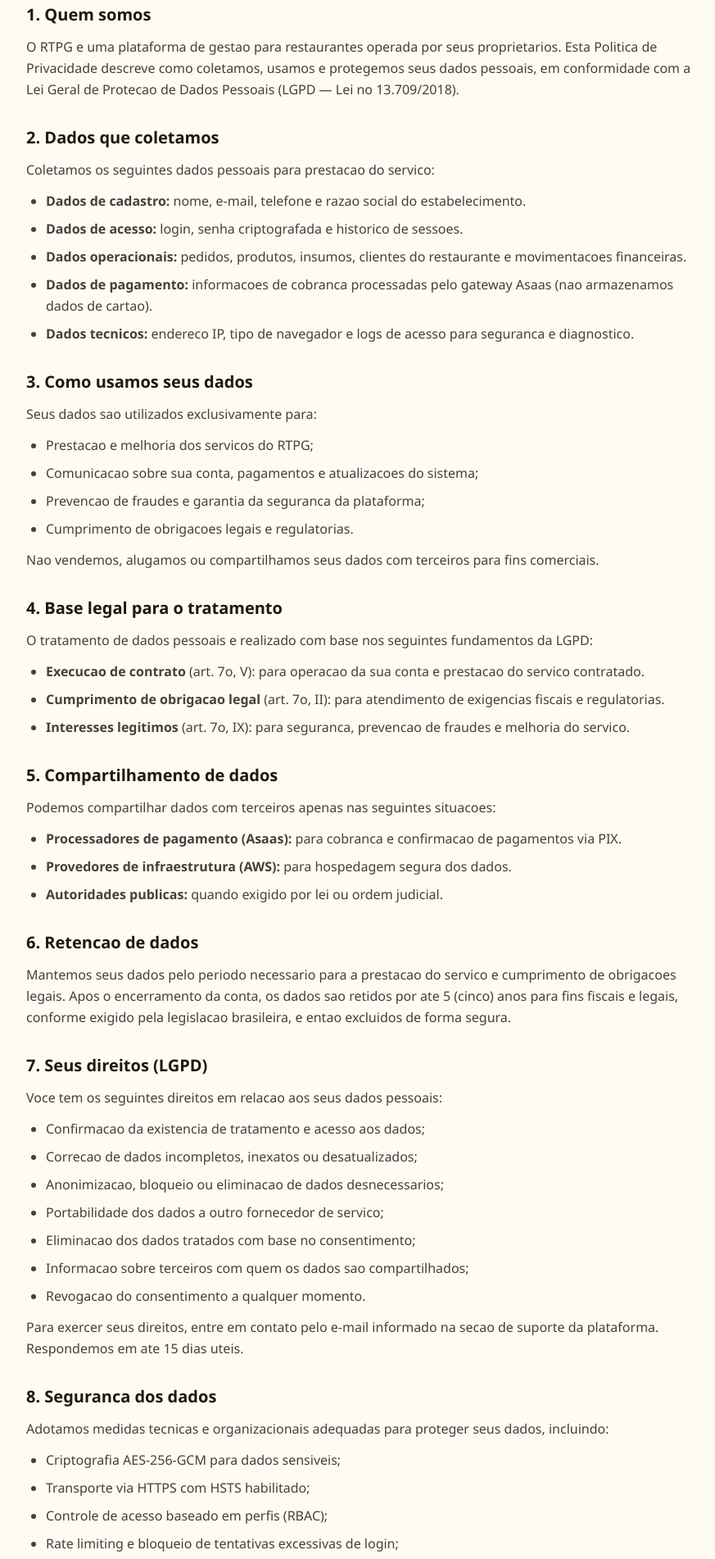
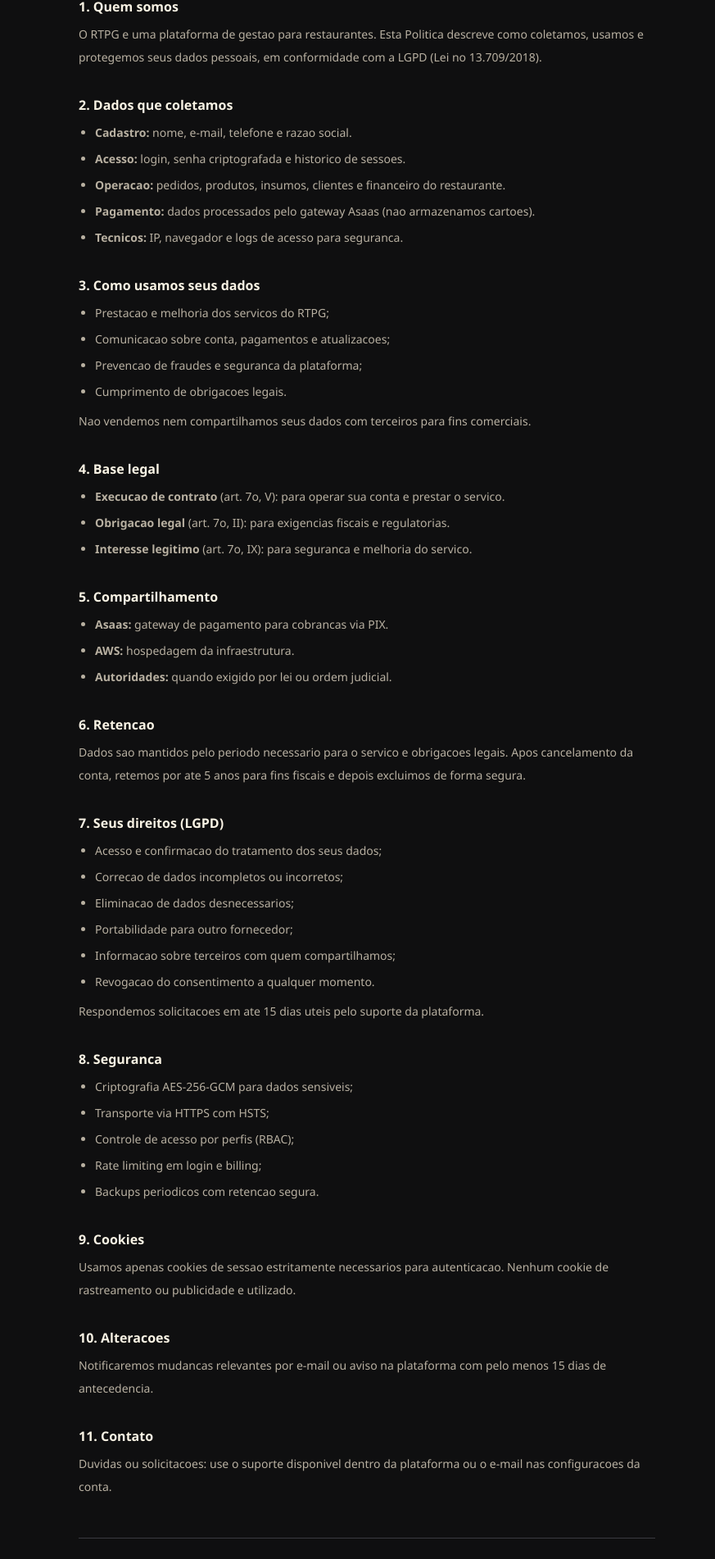
Before and after one commit to ruamnilton-cyber/RTPG, a React (Vite) app: page /privacidade in a window 1280 px wide. Shown: the part 205-2107 px from the top of the page at 82% size, without its empty margins (192-1065 px from the left). Built offline with nearby package versions, Linux system fonts and the light colour scheme.

Commit message:
style: simplify privacy and terms pages to clean neutral design

```diff
--- a/client/src/pages/privacy-policy.tsx
+++ b/client/src/pages/privacy-policy.tsx
@@ -2,146 +2,128 @@ import { Link } from "react-router-dom";
 
 export function PrivacyPolicyPage() {
   return (
-    <div className="min-h-screen bg-[#fffaf2]">
-      <header className="border-b border-[#e3d4bf] bg-white px-5 py-4">
-        <div className="mx-auto flex max-w-4xl items-center justify-between">
-          <Link to="/login" className="flex items-center gap-2">
-            <span className="text-sm font-black uppercase tracking-[0.24em] text-[#8f5f31]">RTPG</span>
-          </Link>
-          <Link to="/login" className="text-sm font-bold text-[#8f5f31] hover:underline">Voltar ao inicio</Link>
+    <div className="min-h-screen" style={{ background: "var(--color-background)" }}>
+      <header className="border-b px-5 py-4" style={{ borderColor: "var(--color-border)", background: "var(--color-surface)" }}>
+        <div className="mx-auto flex max-w-3xl items-center justify-between">
+          <span className="text-sm font-bold" style={{ color: "var(--color-foreground)" }}>RTPG</span>
+          <Link to="/login" className="text-sm text-muted hover:underline">Voltar</Link>
         </div>
       </header>
 
-      <main className="mx-auto max-w-4xl px-5 py-12 lg:px-8">
-        <h1 className="text-4xl font-black tracking-tight text-[#21170f]">Politica de Privacidade</h1>
-        <p className="mt-2 text-sm text-stone-500">Ultima atualizacao: abril de 2026</p>
+      <main className="mx-auto max-w-3xl px-5 py-12 lg:px-8">
+        <h1 className="text-3xl font-bold" style={{ color: "var(--color-foreground)" }}>Politica de Privacidade</h1>
+        <p className="mt-1 text-sm text-muted">Ultima atualizacao: abril de 2026</p>
 
-        <div className="mt-10 space-y-8 text-stone-700 leading-relaxed">
+        <div className="mt-10 space-y-8 text-sm leading-7" style={{ color: "var(--color-foreground)" }}>
+
           <section>
-            <h2 className="text-xl font-black text-[#21170f]">1. Quem somos</h2>
-            <p className="mt-3">
-              O RTPG e uma plataforma de gestao para restaurantes operada por seus proprietarios. Esta Politica de Privacidade
-              descreve como coletamos, usamos e protegemos seus dados pessoais, em conformidade com a
-              Lei Geral de Protecao de Dados Pessoais (LGPD — Lei no 13.709/2018).
+            <h2 className="text-base font-bold">1. Quem somos</h2>
+            <p className="mt-2 text-muted">
+              O RTPG e uma plataforma de gestao para restaurantes. Esta Politica descreve como coletamos,
+              usamos e protegemos seus dados pessoais, em conformidade com a LGPD (Lei no 13.709/2018).
             </p>
           </section>
 
           <section>
-            <h2 className="text-xl font-black text-[#21170f]">2. Dados que coletamos</h2>
-            <p className="mt-3">Coletamos os seguintes dados pessoais para prestacao do servico:</p>
-            <ul className="mt-3 list-disc pl-6 space-y-2">
-              <li><strong>Dados de cadastro:</strong> nome, e-mail, telefone e razao social do estabelecimento.</li>
-              <li><strong>Dados de acesso:</strong> login, senha criptografada e historico de sessoes.</li>
-              <li><strong>Dados operacionais:</strong> pedidos, produtos, insumos, clientes do restaurante e movimentacoes financeiras.</li>
-              <li><strong>Dados de pagamento:</strong> informacoes de cobranca processadas pelo gateway Asaas (nao armazenamos dados de cartao).</li>
-              <li><strong>Dados tecnicos:</strong> endereco IP, tipo de navegador e logs de acesso para seguranca e diagnostico.</li>
+            <h2 className="text-base font-bold">2. Dados que coletamos</h2>
+            <ul className="mt-2 list-disc pl-5 space-y-1 text-muted">
+              <li><strong className="text-inherit">Cadastro:</strong> nome, e-mail, telefone e razao social.</li>
+              <li><strong className="text-inherit">Acesso:</strong> login, senha criptografada e historico de sessoes.</li>
+              <li><strong className="text-inherit">Operacao:</strong> pedidos, produtos, insumos, clientes e financeiro do restaurante.</li>
+              <li><strong className="text-inherit">Pagamento:</strong> dados processados pelo gateway Asaas (nao armazenamos cartoes).</li>
+              <li><strong className="text-inherit">Tecnicos:</strong> IP, navegador e logs de acesso para seguranca.</li>
             </ul>
           </section>
 
           <section>
-            <h2 className="text-xl font-black text-[#21170f]">3. Como usamos seus dados</h2>
-            <p className="mt-3">Seus dados sao utilizados exclusivamente para:</p>
-            <ul className="mt-3 list-disc pl-6 space-y-2">
+            <h2 className="text-base font-bold">3. Como usamos seus dados</h2>
+            <ul className="mt-2 list-disc pl-5 space-y-1 text-muted">
               <li>Prestacao e melhoria dos servicos do RTPG;</li>
-              <li>Comunicacao sobre sua conta, pagamentos e atualizacoes do sistema;</li>
-              <li>Prevencao de fraudes e garantia da seguranca da plataforma;</li>
-              <li>Cumprimento de obrigacoes legais e regulatorias.</li>
+              <li>Comunicacao sobre conta, pagamentos e atualizacoes;</li>
+              <li>Prevencao de fraudes e seguranca da plataforma;</li>
+              <li>Cumprimento de obrigacoes legais.</li>
             </ul>
-            <p className="mt-3">Nao vendemos, alugamos ou compartilhamos seus dados com terceiros para fins comerciais.</p>
+            <p className="mt-2 text-muted">Nao vendemos nem compartilhamos seus dados com terceiros para fins comerciais.</p>
           </section>
 
           <section>
-            <h2 className="text-xl font-black text-[#21170f]">4. Base legal para o tratamento</h2>
-            <p className="mt-3">O tratamento de dados pessoais e realizado com base nos seguintes fundamentos da LGPD:</p>
-            <ul className="mt-3 list-disc pl-6 space-y-2">
-              <li><strong>Execucao de contrato</strong> (art. 7o, V): para operacao da sua conta e prestacao do servico contratado.</li>
-              <li><strong>Cumprimento de obrigacao legal</strong> (art. 7o, II): para atendimento de exigencias fiscais e regulatorias.</li>
-              <li><strong>Interesses legitimos</strong> (art. 7o, IX): para seguranca, prevencao de fraudes e melhoria do servico.</li>
+            <h2 className="text-base font-bold">4. Base legal</h2>
+            <ul className="mt-2 list-disc pl-5 space-y-1 text-muted">
+              <li><strong className="text-inherit">Execucao de contrato</strong> (art. 7o, V): para operar sua conta e prestar o servico.</li>
+              <li><strong className="text-inherit">Obrigacao legal</strong> (art. 7o, II): para exigencias fiscais e regulatorias.</li>
+              <li><strong className="text-inherit">Interesse legitimo</strong> (art. 7o, IX): para seguranca e melhoria do servico.</li>
             </ul>
           </section>
 
           <section>
-            <h2 className="text-xl font-black text-[#21170f]">5. Compartilhamento de dados</h2>
-            <p className="mt-3">Podemos compartilhar dados com terceiros apenas nas seguintes situacoes:</p>
-            <ul className="mt-3 list-disc pl-6 space-y-2">
-              <li><strong>Processadores de pagamento (Asaas):</strong> para cobranca e confirmacao de pagamentos via PIX.</li>
-              <li><strong>Provedores de infraestrutura (AWS):</strong> para hospedagem segura dos dados.</li>
-              <li><strong>Autoridades publicas:</strong> quando exigido por lei ou ordem judicial.</li>
+            <h2 className="text-base font-bold">5. Compartilhamento</h2>
+            <ul className="mt-2 list-disc pl-5 space-y-1 text-muted">
+              <li><strong className="text-inherit">Asaas:</strong> gateway de pagamento para cobrancas via PIX.</li>
+              <li><strong className="text-inherit">AWS:</strong> hospedagem da infraestrutura.</li>
+              <li><strong className="text-inherit">Autoridades:</strong> quando exigido por lei ou ordem judicial.</li>
             </ul>
           </section>
 
           <section>
-            <h2 className="text-xl font-black text-[#21170f]">6. Retencao de dados</h2>
-            <p className="mt-3">
-              Mantemos seus dados pelo periodo necessario para a prestacao do servico e cumprimento de obrigacoes legais.
-              Apos o encerramento da conta, os dados sao retidos por ate 5 (cinco) anos para fins fiscais e legais,
-              conforme exigido pela legislacao brasileira, e entao excluidos de forma segura.
+            <h2 className="text-base font-bold">6. Retencao</h2>
+            <p className="mt-2 text-muted">
+              Dados sao mantidos pelo periodo necessario para o servico e obrigacoes legais.
+              Apos cancelamento da conta, retemos por ate 5 anos para fins fiscais e depois excluimos de forma segura.
             </p>
           </section>
 
           <section>
-            <h2 className="text-xl font-black text-[#21170f]">7. Seus direitos (LGPD)</h2>
-            <p className="mt-3">Voce tem os seguintes direitos em relacao aos seus dados pessoais:</p>
-            <ul className="mt-3 list-disc pl-6 space-y-2">
-              <li>Confirmacao da existencia de tratamento e acesso aos dados;</li>
-              <li>Correcao de dados incompletos, inexatos ou desatualizados;</li>
-              <li>Anonimizacao, bloqueio ou eliminacao de dados desnecessarios;</li>
-              <li>Portabilidade dos dados a outro fornecedor de servico;</li>
-              <li>Eliminacao dos dados tratados com base no consentimento;</li>
-              <li>Informacao sobre terceiros com quem os dados sao compartilhados;</li>
+            <h2 className="text-base font-bold">7. Seus direitos (LGPD)</h2>
+            <ul className="mt-2 list-disc pl-5 space-y-1 text-muted">
+              <li>Acesso e confirmacao do tratamento dos seus dados;</li>
+              <li>Correcao de dados incompletos ou incorretos;</li>
+              <li>Eliminacao de dados desnecessarios;</li>
+              <li>Portabilidade para outro fornecedor;</li>
+              <li>Informacao sobre terceiros com quem compartilhamos;</li>
               <li>Revogacao do consentimento a qualquer momento.</li>
             </ul>
-            <p className="mt-3">
-              Para exercer seus direitos, entre em contato pelo e-mail informado na secao de suporte da plataforma.
-              Respondemos em ate 15 dias uteis.
-            </p>
+            <p className="mt-2 text-muted">Respondemos solicitacoes em ate 15 dias uteis pelo suporte da plataforma.</p>
           </section>
 
           <section>
-            <h2 className="text-xl font-black text-[#21170f]">8. Seguranca dos dados</h2>
-            <p className="mt-3">
-              Adotamos medidas tecnicas e organizacionais adequadas para proteger seus dados, incluindo:
-            </p>
-            <ul className="mt-3 list-disc pl-6 space-y-2">
+            <h2 className="text-base font-bold">8. Seguranca</h2>
+            <ul className="mt-2 list-disc pl-5 space-y-1 text-muted">
               <li>Criptografia AES-256-GCM para dados sensiveis;</li>
-              <li>Transporte via HTTPS com HSTS habilitado;</li>
-              <li>Controle de acesso baseado em perfis (RBAC);</li>
-              <li>Rate limiting e bloqueio de tentativas excessivas de login;</li>
+              <li>Transporte via HTTPS com HSTS;</li>
+              <li>Controle de acesso por perfis (RBAC);</li>
+              <li>Rate limiting em login e billing;</li>
               <li>Backups periodicos com retencao segura.</li>
             </ul>
           </section>
 
           <section>
-            <h2 className="text-xl font-black text-[#21170f]">9. Cookies e tecnologias semelhantes</h2>
-            <p className="mt-3">
-              Utilizamos cookies de sessao estritamente necessarios para autenticacao e funcionamento do sistema.
-              Nao utilizamos cookies de rastreamento ou publicidade.
+            <h2 className="text-base font-bold">9. Cookies</h2>
+            <p className="mt-2 text-muted">
+              Usamos apenas cookies de sessao estritamente necessarios para autenticacao.
+              Nenhum cookie de rastreamento ou publicidade e utilizado.
             </p>
           </section>
 
           <section>
-            <h2 className="text-xl font-black text-[#21170f]">10. Alteracoes nesta politica</h2>
-            <p className="mt-3">
-              Podemos atualizar esta Politica de Privacidade periodicamente. Notificaremos usuarios sobre mudancas
-              relevantes por e-mail ou aviso na plataforma com pelo menos 15 dias de antecedencia.
-              O uso continuado do servico apos a notificacao implica aceitacao das alteracoes.
+            <h2 className="text-base font-bold">10. Alteracoes</h2>
+            <p className="mt-2 text-muted">
+              Notificaremos mudancas relevantes por e-mail ou aviso na plataforma com pelo menos 15 dias de antecedencia.
             </p>
           </section>
 
           <section>
-            <h2 className="text-xl font-black text-[#21170f]">11. Contato e Encarregado (DPO)</h2>
-            <p className="mt-3">
-              Para duvidas, solicitacoes ou reclamacoes sobre o tratamento de seus dados pessoais, entre em contato
-              pelo painel de suporte da plataforma ou pelo e-mail disponivel na area de configuracoes da sua conta.
+            <h2 className="text-base font-bold">11. Contato</h2>
+            <p className="mt-2 text-muted">
+              Duvidas ou solicitacoes: use o suporte disponivel dentro da plataforma ou o e-mail nas configuracoes da conta.
             </p>
           </section>
         </div>
 
-        <div className="mt-12 border-t border-[#e3d4bf] pt-8 flex flex-col gap-2 sm:flex-row sm:items-center sm:justify-between text-sm text-stone-500">
-          <p>RTPG &copy; {new Date().getFullYear()} &mdash; Todos os direitos reservados</p>
+        <div className="mt-12 border-t pt-6 flex flex-col gap-2 sm:flex-row sm:items-center sm:justify-between text-xs text-muted" style={{ borderColor: "var(--color-border)" }}>
+          <span>RTPG &copy; {new Date().getFullYear()}</span>
           <div className="flex gap-4">
-            <Link to="/privacidade" className="hover:text-[#8f5f31]">Privacidade</Link>
-            <Link to="/termos" className="hover:text-[#8f5f31]">Termos de uso</Link>
+            <Link to="/privacidade" className="hover:underline">Privacidade</Link>
+            <Link to="/termos" className="hover:underline">Termos de uso</Link>
           </div>
         </div>
       </main>
```
